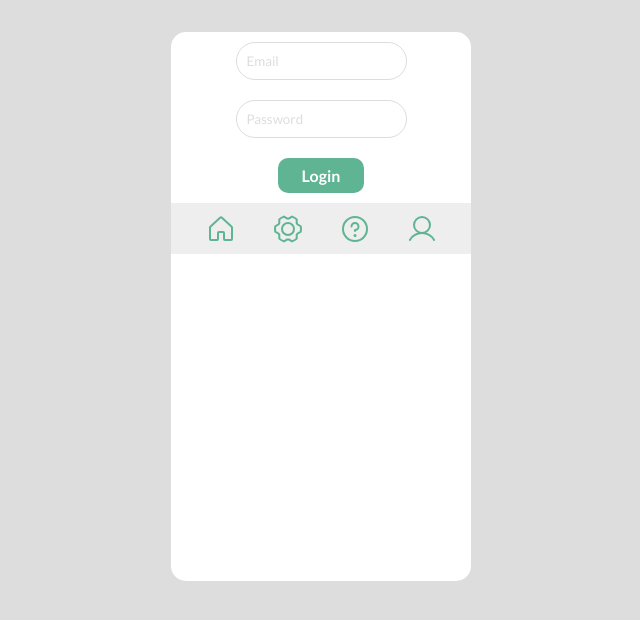
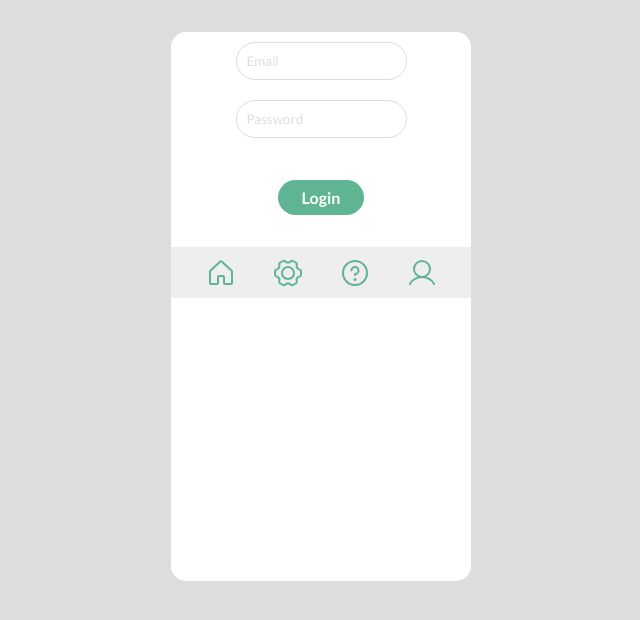
Before and after one commit to joziasmartini/natmed, a React (Create React App) app in the folder app/: page / in a window 1280 px wide. Shown: the top 620 px of the page, without its empty margins (319-959 px from the left). Built offline with nearby package versions, Linux system fonts and the light colour scheme.

Commit message:
Create first action for Button component

```diff
--- a/app/src/components/Button/Button.sass
+++ b/app/src/components/Button/Button.sass
@@ -1,9 +1,10 @@
 @import "../../Global.sass";
 
 .button
-  margin: 10px
+  @include unselectable;
+  margin: 2rem
   padding: 8px 24px
-  border-radius: 10px
+  border-radius: 100px
   display: inline-block
   background: lightgray
   cursor: pointer
--- a/app/src/components/Button/Button.tsx
+++ b/app/src/components/Button/Button.tsx
@@ -3,8 +3,17 @@ import "./Button.sass";
 type Props = {
   text: string;
   type: "primary" | "secondary" | "danger";
+  action: "login";
 };
 
 export default function Button({ text, type }: Props) {
-  return <div className={`button ${type}`}>{text}</div>;
+  const clickHandle = () => {
+    console.log("Clicked");
+  };
+
+  return (
+    <div className={`button ${type}`} onClick={() => clickHandle()}>
+      {text}
+    </div>
+  );
 }
```
